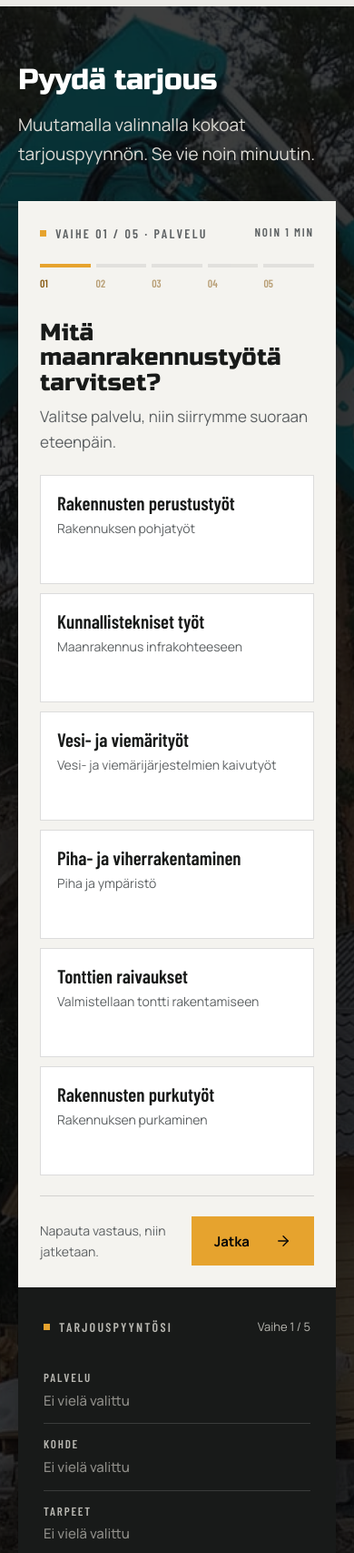
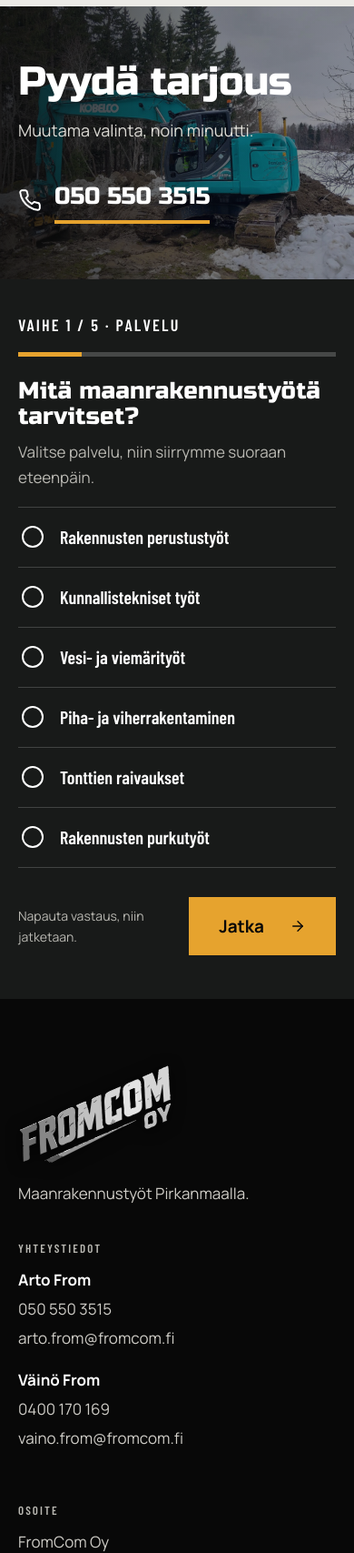
Before and after one commit to jarihaaparanta-cyber/fromcom, an Astro site: page / in a window 390 px wide. Shown: the part 5360-7067 px from the top of the page at 91% size. Built offline with nearby package versions, Linux system fonts and the light colour scheme; Astro itself is replaced by a stand-in of ours.

Commit message:
Redesign quote section: photo panel with phone, dark step-by-step form
Single progress bar with 'Vaihe x / 5', service and property choices as
radio rows, dark inputs and chips. The separate summary panel is gone.

Co-Authored-By: Claude Opus 5.5 <noreply@anthropic.com>
Claude-Session: https://claude.ai/code/session_01Vjd2Rus6fqRFwS5QPgEwM4

```diff
--- a/src/components/Tarjouslomake.astro
+++ b/src/components/Tarjouslomake.astro
@@ -26,7 +26,6 @@ const tyot = {
 const aikataulut = ['Mahdollisimman pian', 'Kuukauden sisällä', 'Lähikuukausina', 'Kartoitan vielä vaihtoehtoja'];
 const paikkakunnat = ['Kangasala', 'Tampere', 'Nokia', 'Ylöjärvi', 'Lempäälä', 'Pirkkala', 'Valkeakoski', 'Akaa'];
 const pintaalat = [100, 250, 500, 1000, 2000];
-const vaiheet = ['Palvelu', 'Kohde', 'Tarpeet', 'Sijainti', 'Yhteystiedot'];
 const otsikot = ['Mitä maanrakennustyötä tarvitset?', 'Millainen kohde on kyseessä?', 'Kerro vähän työstä.', 'Missä ja milloin?', 'Miten tavoitamme sinut?'];
 const vihjeet = [
   'Valitse palvelu, niin siirrymme suoraan eteenpäin.',
@@ -36,35 +35,13 @@ const vihjeet = [
   'Viimeinen vaihe. Valitse, miten haluat meidän ottavan yhteyttä.',
 ];
 const vastaanottaja = yhteyshenkilot[0];
-const pad = (n) => String(n).padStart(2, '0');
 ---
 <div class="q" data-quote data-email={TARJOUS_EMAIL} data-tyot={JSON.stringify(tyot)}>
-  <aside class="q-summary" aria-label="Tarjouspyyntösi">
-    <div class="q-summary-head">
-      <span class="eyebrow">TARJOUSPYYNTÖSI</span>
-      <span class="q-step-count" data-step-count>Vaihe 1 / 5</span>
-    </div>
-    <ul class="q-summary-list">
-      {['Palvelu', 'Kohde', 'Tarpeet', 'Sijainti', 'Aikataulu'].map((n) => (
-        <li data-summary={n}><span>{n}</span><strong>Ei vielä valittu</strong></li>
-      ))}
-    </ul>
-    <a class="q-summary-call" href={`tel:${vastaanottaja.tel}`}>
-      <Ikoni nimi="puhelin" />
-      <span><small>MIELUUMMIN SOITTO?</small><strong>{vastaanottaja.puhelin}</strong></span>
-    </a>
-  </aside>
-
   <form class="q-main" novalidate data-form>
     <div class="q-top">
-      <span class="eyebrow" data-step-label>VAIHE 01 / 05 · Palvelu</span>
-      <span class="q-time">NOIN 1 MIN</span>
+      <span class="q-step-label" data-step-label>Vaihe 1 / 5</span>
+      <div class="q-bar" role="progressbar" aria-label="Lomakkeen eteneminen" aria-valuemin="1" aria-valuemax="5" aria-valuenow="1" data-bar><span></span></div>
     </div>
-    <ol class="q-progress" aria-label="Lomakkeen vaiheet">
-      {vaiheet.map((v, i) => (
-        <li><button type="button" data-goto={i} disabled={i > 0}><span class="q-bar"><span></span></span><b>{pad(i + 1)}</b> {v}</button></li>
-      ))}
-    </ol>
 
     <div class="q-done" data-done hidden>
       <span class="q-done-icon" aria-hidden="true"><svg width="30" height="30" viewBox="0 0 24 24" fill="none" stroke="currentColor" stroke-width="2.5"><path d="m5 12 5 5 9-10"/></svg></span>
@@ -90,12 +67,12 @@ const pad = (n) => String(n).padStart(2, '0');
       <!-- Vaihe 1 -->
       <fieldset class="q-step" data-step="0">
         <legend class="sr-only">Valitse palvelu</legend>
-        <div class="q-grid">
-          {palvelut.map((p, i) => (
-            <label class="q-card">
+        <div class="q-options">
+          {palvelut.map((p) => (
+            <label class="q-option">
               <input class="sr-only" type="radio" name="palvelu" value={p.id} data-label={p.nimi} data-auto />
-              <strong>{p.nimi}</strong>
-              <small>{p.vihje}</small>
+              <span class="q-radio" aria-hidden="true"></span>
+              <span>{p.nimi}</span>
             </label>
           ))}
         </div>
@@ -105,11 +82,12 @@ const pad = (n) => String(n).padStart(2, '0');
       <!-- Vaihe 2 -->
       <fieldset class="q-step" data-step="1" hidden>
         <legend class="sr-only">Valitse kohteen tyyppi</legend>
-        <div class="q-grid">
-          {kohteet.map((k, i) => (
-            <label class="q-card">
+        <div class="q-options">
+          {kohteet.map((k) => (
+            <label class="q-option">
               <input class="sr-only" type="radio" name="kohde" value={k} data-label={k} data-auto />
-              <strong>{k}</strong>
+              <span class="q-radio" aria-hidden="true"></span>
+              <span>{k}</span>
             </label>
           ))}
         </div>
@@ -241,7 +219,6 @@ const pad = (n) => String(n).padStart(2, '0');
     'Viimeinen vaihe. Valitse, miten haluat meidän ottavan yhteyttä.',
   ];
   const VAIHEET = ['Palvelu', 'Kohde', 'Tarpeet', 'Sijainti', 'Yhteystiedot'];
-  const pad = (n: number) => String(n).padStart(2, '0');
   const norm = (s: string) => s.trim().toLowerCase().normalize('NFD').replace(/[̀-ͯ]/g, '').replace(/\s+/g, '-');
 
   document.querySelectorAll<HTMLElement>('[data-quote]').forEach((root) => {
@@ -308,16 +285,7 @@ const pad = (n) => String(n).padStart(2, '0');
     }
 
     function summary() {
-      const set = (n: string, v: string) => {
-        const li = root.querySelector<HTMLElement>(`[data-summary="${n}"]`)!;
-        li.querySelector('strong')!.textContent = v || 'Ei vielä valittu';
-        li.classList.toggle('is-set', !!v);
-      };
-      set('Palvelu', checkedLabel('palvelu'));
-      set('Kohde', val('kohde'));
-      set('Tarpeet', work().join(', '));
-      set('Sijainti', val('sijainti'));
-      set('Aikataulu', val('aikataulu'));
+      // Valintojen yhteenvetoa ei enää näytetä erikseen; funktio jätetty kutsujia varten.
     }
 
     function show(s: number, dir = 1) {
@@ -326,14 +294,10 @@ const pad = (n) => String(n).padStart(2, '0');
       steps.forEach((el, i) => (el.hidden = i !== s));
       $('[data-heading]').textContent = OTSIKOT[s];
       $('[data-hint]').textContent = VIHJEET[s];
-      $('[data-step-label]').textContent = `VAIHE ${pad(s + 1)} / 05 · ${VAIHEET[s]}`;
-      $('[data-step-count]').textContent = `Vaihe ${s + 1} / 5`;
-      $$<HTMLButtonElement>('[data-goto]').forEach((b, i) => {
-        b.disabled = i > maxStep;
-        const li = b.parentElement!;
-        li.className = i < s || (i <= maxStep && i !== s) ? 'is-done' : i === s ? 'is-current' : '';
-        if (i === s) b.setAttribute('aria-current', 'step'); else b.removeAttribute('aria-current');
-      });
+      $('[data-step-label]').textContent = `Vaihe ${s + 1} / 5 · ${VAIHEET[s]}`;
+      const bar = $('[data-bar]');
+      bar.setAttribute('aria-valuenow', String(s + 1));
+      (bar.firstElementChild as HTMLElement).style.width = `${((s + 1) / 5) * 100}%`;
       $('[data-back]').hidden = s === 0;
       const next = $('[data-next]');
       next.firstChild!.textContent = s === 4 ? 'Lähetä tarjouspyyntö ' : 'Jatka ';
@@ -523,7 +487,6 @@ const pad = (n) => String(n).padStart(2, '0');
     $('[data-retry]').addEventListener('click', () => { showOnly(null); send(); });
 
     $('[data-back]').addEventListener('click', () => { show(step - 1, -1); focusHeading(); });
-    $$<HTMLButtonElement>('[data-goto]').forEach((b) => b.addEventListener('click', () => { show(Number(b.dataset.goto), Number(b.dataset.goto) > step ? 1 : -1); focusHeading(); }));
     $('[data-edit]').addEventListener('click', () => { showOnly(null); show(4, -1); focusHeading(); });
 
     // Pinta-ala
--- a/src/pages/index.astro
+++ b/src/pages/index.astro
@@ -11,6 +11,7 @@ import tiimi from '../assets/kuvat/IMG-20230131-WA0004.jpg';
 import purku from '../assets/kuvat/Purku5.webp';
 import ranta from '../assets/kuvat/IMG_20220711_221224963_HDR.webp';
 import piha from '../assets/kuvat/valmis1-1.webp';
+import tarjousKuva from '../assets/kuvat/Galleria_sininen.webp';
 
 // Kolme nostoa etusivulle. Kuvateksteinä vain työn laji, kunnes kohteiden
 // tiedot (paikkakunta, FromComin osuus) on saatu FromComilta.
@@ -133,13 +134,16 @@ const jsonLd = {
   </section>
 
   <!-- Tarjouspyyntö -->
-  <section class="quote" id="tarjous">
-    <div class="cta-bg"><Image src={hero} alt="" widths={[800, 1600]} sizes="100vw" loading="lazy" /></div>
-    <div class="wrap">
-      <div class="section-head quote-head">
-        <h2>Pyydä tarjous</h2>
-        <p>Muutamalla valinnalla kokoat tarjouspyynnön. Se vie noin minuutin.</p>
+  <section class="quote" id="tarjous" aria-labelledby="tarjous-otsikko">
+    <div class="quote-intro">
+      <Image class="quote-intro-bg" src={tarjousKuva} alt="" widths={[600, 1000, 1400]} sizes="(max-width: 900px) 100vw, 42vw" loading="lazy" />
+      <div class="quote-intro-text">
+        <h2 id="tarjous-otsikko">Pyydä tarjous</h2>
+        <p>Muutama valinta, noin minuutti.</p>
+        <a class="quote-phone" href={`tel:${yhteyshenkilot[0].tel}`}><Ikoni nimi="puhelin" koko={26} /><span>{yhteyshenkilot[0].puhelin}</span></a>
       </div>
+    </div>
+    <div class="quote-form">
       <Tarjouslomake />
     </div>
   </section>
--- a/src/styles/global.css
+++ b/src/styles/global.css
@@ -413,147 +413,137 @@ h3 { font-family: var(--fc-display); font-weight: 600; font-size: clamp(24px, 2.
   .svc-body-inner { padding-left: 0; }
 }
 
-/* Tarjous-osio */
-.quote { position: relative; background: var(--fc-black); color: #fff; padding: clamp(64px, 9vw, 130px) 0; overflow: hidden; }
-.quote .wrap { position: relative; }
-.quote .cta-bg img { opacity: .22; }
-.quote-head p { color: #dedcd6; }
-.quote .eyebrow { color: var(--fc-muted-light); }
-
-/* Lomake */
-.q { display: grid; grid-template-columns: 320px 1fr; background: var(--fc-paper); color: var(--fc-dark); box-shadow: 0 30px 80px #00000066; }
-@media (max-width: 960px) { .q { grid-template-columns: 1fr; } }
-.q .eyebrow { color: var(--fc-muted); }
-.q-summary { background: var(--fc-dark); color: var(--fc-white); padding: 32px 28px; display: flex; flex-direction: column; gap: 22px; }
-.q-summary .eyebrow { color: var(--fc-muted-light); }
-.q-summary-head { display: flex; justify-content: space-between; align-items: center; gap: 12px; }
-.q-step-count { font-size: 13px; color: var(--fc-muted-light); }
-.q-summary-list { list-style: none; margin: 0; padding: 0; display: grid; }
-.q-summary-list li { display: grid; gap: 2px; padding: 12px 0; border-bottom: 1px solid var(--fc-line); }
-.q-summary-list span { font-family: var(--fc-display); font-weight: 600; font-size: 13px; letter-spacing: .14em; text-transform: uppercase; color: var(--fc-muted-light); }
-.q-summary-list strong { font-weight: 500; font-size: 15px; color: #8d8c87; }
-.q-summary-list li.is-set strong { color: #fff; font-weight: 700; }
-.q-summary-note { font-size: 14px; color: var(--fc-muted-light); margin: 0; }
-.q-summary-call { margin-top: auto; display: flex; gap: 14px; align-items: center; text-decoration: none; padding: 16px; border: 1px solid var(--fc-line); }
-.q-summary-call:hover { border-color: var(--fc-amber); }
-.q-summary-call svg { color: var(--fc-amber); }
-.q-summary-call span { display: grid; }
-.q-summary-call small { font-family: var(--fc-display); font-weight: 600; letter-spacing: .14em; font-size: 12px; color: var(--fc-muted-light); }
-.q-summary-call strong { font-family: var(--fc-heading); font-weight: 400; font-size: 22px; }
-@media (max-width: 960px) {
-  .q-summary { order: 2; }
-  .q-summary-list { grid-template-columns: repeat(auto-fit, minmax(140px, 1fr)); column-gap: 16px; }
+/* Tarjous-osio: kuva vasemmalla, tumma lomake oikealla */
+.quote { scroll-margin-top: 72px; } /* ankkurilinkki ei jää kiinteän yläpalkin alle */
+.quote { display: grid; grid-template-columns: minmax(0, 42fr) minmax(0, 58fr); background: var(--fc-dark); color: #fff; min-height: 720px; }
+.quote-intro { position: relative; overflow: hidden; display: flex; align-items: center; background: var(--fc-black); }
+.quote-intro-bg { position: absolute; inset: 0; width: 100%; height: 100%; object-fit: cover; }
+.quote-intro::after { content: ''; position: absolute; inset: 0; background: linear-gradient(90deg, #080808d9 0%, #08080880 60%, #08080866 100%); }
+.quote-intro-text { position: relative; z-index: 1; padding: 64px clamp(24px, 5vw, 80px); display: grid; gap: 18px; justify-items: start; }
+.quote-intro h2 { font-size: clamp(44px, 6vw, 92px); line-height: .98; max-width: 6ch; }
+.quote-intro p { margin: 0; color: #dedcd6; font-size: 18px; }
+.quote-phone {
+  display: inline-flex; align-items: center; gap: 14px; margin-top: 18px; text-decoration: none;
+  font-family: var(--fc-heading); font-size: clamp(26px, 2.6vw, 36px);
+}
+.quote-phone span { border-bottom: 4px solid var(--fc-amber); padding-bottom: 4px; }
+.quote-phone:hover span { color: var(--fc-amber); }
+.quote-form { padding: clamp(36px, 5vw, 72px) clamp(20px, 5vw, 80px); display: flex; }
+@media (max-width: 900px) {
+  .quote { grid-template-columns: 1fr; min-height: 0; }
+  .quote-intro { min-height: 300px; }
+  .quote-intro-text { padding: 48px var(--pad); }
+  .quote-intro h2 { max-width: none; }
+  .quote-form { padding: 36px var(--pad) 48px; }
 }
 
-.q-main { padding: clamp(24px, 4vw, 48px); display: flex; flex-direction: column; gap: 22px; min-width: 0; }
+/* Lomake (tumma) */
+.q { width: 100%; max-width: 760px; color: #fff; }
+.q-main { display: flex; flex-direction: column; gap: 24px; min-width: 0; height: 100%; }
 .q-main.is-shake { animation: fc-shake .35s; }
 @keyframes fc-shake { 25% { transform: translateX(-6px); } 75% { transform: translateX(6px); } }
-.q-top { display: flex; justify-content: space-between; gap: 12px; flex-wrap: wrap; }
-.q-time { font-family: var(--fc-display); font-weight: 600; font-size: 13px; letter-spacing: .14em; color: var(--fc-muted); }
-.q-progress { list-style: none; margin: 0; padding: 0; display: grid; grid-template-columns: repeat(5, 1fr); gap: 6px; }
-.q-progress button { all: unset; box-sizing: border-box; width: 100%; cursor: pointer; display: grid; gap: 8px; font-size: 13px; font-weight: 600; color: var(--fc-muted); }
-.q-progress button:disabled { cursor: default; opacity: .55; }
-.q-progress button:focus-visible { outline: 2px solid var(--fc-amber); outline-offset: 2px; }
-.q-progress b { font-family: var(--fc-display); color: var(--fc-amber-dark); }
-.q-bar { height: 4px; background: var(--fc-line-dark); display: block; }
-.q-bar span { display: block; height: 100%; width: 0; background: var(--fc-amber); transition: width .4s; }
-.q-progress .is-done .q-bar span, .q-progress .is-current .q-bar span { width: 100%; }
-.q-progress .is-current button { color: var(--fc-dark); }
-@media (max-width: 600px) { .q-progress button { font-size: 0; } .q-progress b { font-size: 12px; } }
+.q-top { display: grid; gap: 14px; }
+.q-step-label { font-family: var(--fc-display); font-weight: 600; font-size: 18px; letter-spacing: .12em; text-transform: uppercase; }
+.q-bar { height: 5px; background: #ffffff33; display: block; }
+.q-bar span { display: block; height: 100%; width: 20%; background: var(--fc-amber); transition: width .4s ease; }
 
-.q-stage h3 { font-family: var(--fc-heading); font-weight: 400; font-size: clamp(26px, 3vw, 38px); outline: none; }
-.q-hint { color: var(--fc-muted); margin: 10px 0 22px; }
+.q-stage h3 { font-family: var(--fc-heading); font-weight: 400; font-size: clamp(26px, 2.8vw, 38px); outline: none; line-height: 1.1; }
+.q-hint { color: var(--fc-muted-light); margin: 10px 0 18px; }
 .q-stage.is-animating[data-dir='forward'] { animation: fc-q-forward .35s both; }
 .q-stage.is-animating[data-dir='back'] { animation: fc-q-back .35s both; }
 @keyframes fc-q-forward { from { opacity: 0; transform: translateX(24px); } }
 @keyframes fc-q-back { from { opacity: 0; transform: translateX(-24px); } }
-.q-step { border: 0; margin: 0; padding: 0; min-width: 0; display: grid; gap: 26px; }
+.q-step { border: 0; margin: 0; padding: 0; min-width: 0; display: grid; gap: 28px; }
 .q-step[hidden] { display: none; }
 
-.q-grid { display: grid; grid-template-columns: repeat(3, 1fr); gap: 10px; }
-@media (max-width: 1100px) { .q-grid { grid-template-columns: repeat(2, 1fr); } }
-@media (max-width: 460px) { .q-grid { grid-template-columns: 1fr; } }
-.q-card {
-  display: grid; gap: 4px; align-content: start; padding: 18px; min-height: 120px; cursor: pointer;
-  background: #fff; border: 1px solid var(--fc-line-dark); transition: border-color .2s, background .2s, transform .2s;
+/* Valinnat riveinä (vaiheet 1–2) */
+.q-options { display: grid; border-top: 1px solid #ffffff2e; }
+.q-option {
+  display: flex; align-items: center; gap: 18px; padding: 16px 4px; cursor: pointer;
+  border-bottom: 1px solid #ffffff2e; font-family: var(--fc-display); font-weight: 600; font-size: clamp(20px, 2vw, 25px);
+  transition: color .2s, background .2s;
 }
-.q-card:hover { border-color: var(--fc-dark); transform: translateY(-2px); }
-.q-card:has(input:checked) { border-color: var(--fc-amber); background: #fdf6e8; box-shadow: inset 0 0 0 1px var(--fc-amber); }
-.q-card:has(input:focus-visible) { outline: 2px solid var(--fc-amber); outline-offset: 2px; }
-.q-card strong { font-family: var(--fc-display); font-weight: 600; font-size: 21px; line-height: 1.15; }
-.q-card small { color: var(--fc-muted); font-size: 14px; }
+.q-option:hover { background: #ffffff0a; }
+.q-radio { flex: none; width: 24px; height: 24px; border: 2px solid #fff; border-radius: 50%; position: relative; transition: border-color .2s; }
+.q-option:has(input:checked) { color: var(--fc-amber); }
+.q-option:has(input:checked) .q-radio { border-color: var(--fc-amber); }
+.q-option:has(input:checked) .q-radio::after { content: ''; position: absolute; inset: 4px; border-radius: 50%; background: var(--fc-amber); }
+.q-option:has(input:focus-visible) { outline: 2px solid var(--fc-amber); outline-offset: 2px; }
 
+/* Muut kysymykset */
 .q-question { border: 0; margin: 0; padding: 0; min-width: 0; display: grid; gap: 12px; }
 .q-question[hidden] { display: none; }
-.q-question legend, .q-label { font-weight: 700; padding: 0; margin-bottom: 4px; }
-.q-question legend small, .q-label small { font-weight: 500; color: var(--fc-muted); font-size: 13px; margin-left: 6px; }
+.q-question legend, .q-label { font-weight: 700; padding: 0; margin-bottom: 4px; color: #fff; }
+.q-question legend small, .q-label small { font-weight: 500; color: var(--fc-muted-light); font-size: 13px; margin-left: 6px; }
 .q-chips { display: flex; flex-wrap: wrap; gap: 8px; }
 .q-chip {
   display: inline-flex; align-items: center; gap: 8px; min-height: 44px; padding: 0 16px; cursor: pointer;
-  background: #fff; border: 1px solid var(--fc-line-dark); font: inherit; font-size: 15px; font-weight: 600; color: var(--fc-dark);
-  transition: border-color .2s, background .2s;
+  background: transparent; border: 1px solid #ffffff4d; font: inherit; font-size: 15px; font-weight: 600; color: #fff;
+  transition: border-color .2s, background .2s, color .2s;
 }
-.q-chip:hover { border-color: var(--fc-dark); }
-.q-chip:has(input:checked), .q-chip[aria-pressed='true'] { background: var(--fc-dark); border-color: var(--fc-dark); color: #fff; }
+.q-chip:hover { border-color: #fff; }
+.q-chip:has(input:checked), .q-chip[aria-pressed='true'] { background: var(--fc-amber); border-color: var(--fc-amber); color: var(--fc-black); }
 .q-chip:has(input:focus-visible) { outline: 2px solid var(--fc-amber); outline-offset: 2px; }
 .q-chip-large { min-height: 56px; flex: 1 1 220px; justify-content: center; }
 .q-method { display: flex; flex-wrap: wrap; gap: 10px; }
 
 .q-area { display: grid; gap: 12px; }
 .q-area output { font-family: var(--fc-heading); font-size: 30px; }
-.q-area.is-empty output { color: var(--fc-muted); font-size: 20px; font-family: var(--fc-body); font-weight: 600; }
+.q-area.is-empty output { color: var(--fc-muted-light); font-size: 18px; font-family: var(--fc-body); font-weight: 600; }
 .q-area input[type='range'] {
   -webkit-appearance: none; appearance: none; width: 100%; height: 6px; cursor: pointer;
-  background: linear-gradient(90deg, var(--fc-amber) var(--fill, 0%), var(--fc-line-dark) var(--fill, 0%));
+  background: linear-gradient(90deg, var(--fc-amber) var(--fill, 0%), #ffffff33 var(--fill, 0%));
 }
 .q-area input[type='range']::-webkit-slider-thumb { -webkit-appearance: none; width: 26px; height: 26px; background: var(--fc-dark); border: 3px solid var(--fc-amber); border-radius: 50%; }
 .q-area input[type='range']::-moz-range-thumb { width: 22px; height: 22px; background: var(--fc-dark); border: 3px solid var(--fc-amber); border-radius: 50%; }
-.q-text-button { all: unset; cursor: pointer; justify-self: start; font-size: 14px; font-weight: 600; text-decoration: underline; color: var(--fc-muted); }
+.q-text-button { all: unset; cursor: pointer; justify-self: start; font-size: 14px; font-weight: 600; text-decoration: underline; color: var(--fc-muted-light); }
 
 .q-input-icon { position: relative; }
-.q-input-icon svg { position: absolute; left: 14px; top: 50%; transform: translateY(-50%); color: var(--fc-muted); pointer-events: none; }
-.q .q-input-icon input[type='text'] { padding-left: 46px; } /* tila ikonille; ohittaa .q input -perussäännön */
+.q-input-icon svg { position: absolute; left: 14px; top: 50%; transform: translateY(-50%); color: var(--fc-muted-light); pointer-events: none; }
 .q input[type='text'], .q input[type='tel'], .q input[type='email'], .q textarea {
   width: 100%; min-height: 52px; padding: 12px 14px; font: inherit; font-size: 16px;
-  background: #fff; border: 1px solid #18191840; color: var(--fc-dark); border-radius: 0;
+  background: #ffffff0d; border: 1px solid #ffffff4d; color: #fff; border-radius: 0;
 }
+.q .q-input-icon input[type='text'] { padding-left: 46px; } /* tila ikonille; ohittaa .q input -perussäännön */
+.q input::placeholder, .q textarea::placeholder { color: #ffffff80; }
 .q textarea { resize: vertical; min-height: 110px; }
 .q input:focus, .q textarea:focus { outline: none; border-color: var(--fc-amber); box-shadow: 0 0 0 2px #e6a32e55; }
-.q [aria-invalid='true'] { border-color: #b42318 !important; }
+.q [aria-invalid='true'] { border-color: #ff8a7a !important; }
 .q-towns { margin-top: 4px; }
 .q-towns .q-chip { min-height: 38px; font-size: 14px; padding: 0 12px; }
-.q-status { margin: 0; font-size: 14px; color: var(--fc-muted); }
-.q-status.is-ok { color: #2f6b2f; font-weight: 600; }
-.q-error { margin: 0; color: #b42318; font-size: 14px; font-weight: 600; }
+.q-status { margin: 0; font-size: 14px; color: var(--fc-muted-light); }
+.q-status.is-ok { color: #9fd89f; font-weight: 600; }
+.q-error { margin: 0; color: #ff8a7a; font-size: 14px; font-weight: 600; }
 .q-error[hidden] { display: none; }
 .q-fields { display: grid; grid-template-columns: repeat(2, 1fr); gap: 16px; }
 .q-field { display: grid; gap: 6px; align-content: start; }
 .q-field-wide { grid-column: 1 / -1; }
 @media (max-width: 600px) { .q-fields { grid-template-columns: 1fr; } }
-.q-note { font-size: 14px; color: var(--fc-muted); margin: 0; }
+.q-note { font-size: 14px; color: var(--fc-muted-light); margin: 0; }
 
-.q-actions { display: flex; align-items: center; gap: 16px; padding-top: 22px; border-top: 1px solid var(--fc-line-dark); margin-top: auto; }
+.q-actions { display: flex; align-items: center; gap: 16px; padding-top: 8px; margin-top: auto; }
 .q-actions[hidden] { display: none; }
-.q-back { all: unset; cursor: pointer; display: inline-flex; gap: 8px; align-items: center; font-weight: 700; font-size: 15px; }
+.q-back { all: unset; cursor: pointer; display: inline-flex; gap: 8px; align-items: center; font-weight: 700; font-size: 15px; color: #fff; }
 .q-back:focus-visible { outline: 2px solid var(--fc-amber); outline-offset: 3px; }
 .q-back[hidden] { display: none; }
-.q-actions-note { font-size: 14px; color: var(--fc-muted); }
-.q-next { margin-left: auto; }
+.q-actions-note { font-size: 14px; color: var(--fc-muted-light); }
+.q-next { margin-left: auto; min-height: 64px; padding: 0 32px; font-size: 19px; }
 .q-done { display: grid; gap: 12px; }
 .q-done[hidden] { display: none; }
 .q-done h3 { font-family: var(--fc-heading); font-weight: 400; font-size: clamp(26px, 3vw, 38px); outline: none; }
-.q-done a:not(.button) { font-weight: 700; }
+.q-done p { color: #dedcd6; }
+.q-done a:not(.button) { font-weight: 700; color: #fff; }
 
 /* Lomake: kuvat, piilokenttä, lähetyksen tila */
 .q-photos { display: grid; gap: 12px; }
 .q-photo-add {
   display: flex; gap: 14px; align-items: center; padding: 16px; cursor: pointer;
-  border: 1px dashed #18191866; background: #fff; transition: border-color .2s;
+  border: 1px dashed #ffffff66; background: #ffffff0a; color: #fff; transition: border-color .2s;
 }
 .q-photo-add:hover { border-color: var(--fc-amber); }
-.q-photo-add svg { flex: none; color: var(--fc-amber-dark); }
+.q-photo-add svg { flex: none; color: var(--fc-amber); }
 .q-photo-add span { display: grid; gap: 2px; }
-.q-photo-add small { color: var(--fc-muted); font-size: 13px; }
+.q-photo-add small { color: var(--fc-muted-light); font-size: 13px; }
 .q-photo-add.is-disabled { opacity: .5; cursor: not-allowed; }
 #q-kuvat:focus-visible + .q-photo-add { outline: 2px solid var(--fc-amber); outline-offset: 2px; }
 .q-photo-list { list-style: none; margin: 0; padding: 0; display: flex; flex-wrap: wrap; gap: 8px; }
```
